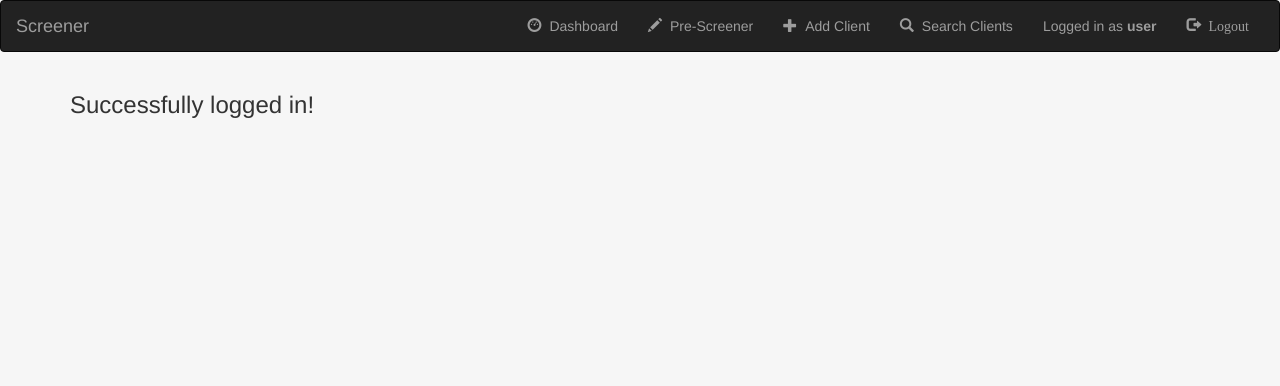
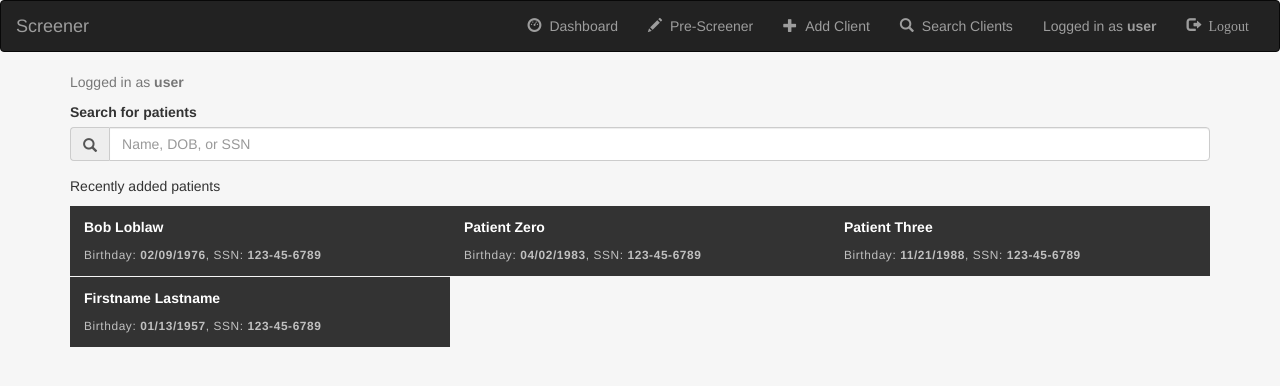
Before and after one commit to codeforamerica/rva-screening, a Jekyll site: the page built from view_login-success.html, in a window 1280 px wide. Shown: the top 386 px of the page. Built offline with Jekyll 4.4.1, drawn with Linux system fonts in a browser that asks for light colours; nearby versions of some CDN libraries; Markdown is read by kramdown in place of the engine named in the settings.

Commit message:
login landing page template

```diff
--- a/_includes/head.html
+++ b/_includes/head.html
@@ -1,7 +1,7 @@
 <html lang="en">
 <head>
   <title>RVA Screener</title>
-  <meta name="viewport" content="width=device-width">
+  <meta name="viewport" content="width=device-width" charset="utf-8">
   <script src="http://code.jquery.com/jquery-1.11.0.min.js"></script>
   <script src="http://code.jquery.com/jquery-migrate-1.2.1.min.js"></script>
 
--- a/statics/app.css
+++ b/statics/app.css
@@ -9,6 +9,22 @@ body {
  *
  */
 .nav a .glyphicon:before { margin-right:8px; }
+
+/* LOGIN LANDING
+ *
+ *
+ */
+.patient-list-item {
+  color:white;
+  background:#333;
+  padding:.8em 1em .1em;
+  margin-bottom:.1em;
+}
+.patient-list-item-id {
+  font-weight:100;
+  letter-spacing: .05em;
+  color:#c0c0c0;
+}
 
 
 /* PRE-SCREENING
--- a/view_login-success.html
+++ b/view_login-success.html
@@ -3,4 +3,39 @@ layout: default
 login: true
 ---
 
-<h3>Successfully logged in!</h3>
+<p class="text-muted">Logged in as <strong>user</strong></p>
+
+<!-- search -->
+<form>
+  <div class="form-group">
+    <label for="household-income">Search for patients</label>
+    <div class="input-group">
+      <div class="input-group-addon"><span class="glyphicon glyphicon-search"></span></div>
+      <input type="text" class="form-control" id="household-income" placeholder="Name, DOB, or SSN">
+    </div>
+  </div>
+</form>
+
+<p>Recently added patients</p>
+
+<div class="patient-list">
+  <a href="patient_overview.html"><div class="patient-list-item col-sm-4">
+    <p><strong>Bob Loblaw</strong></p>
+    <p class="small patient-list-item-id">Birthday: <strong>02/09/1976</strong>, SSN: <strong>123-45-6789</strong></p>
+  </div></a>
+
+  <a href="patient_overview.html"><div class="patient-list-item col-sm-4">
+    <p><strong>Patient Zero</strong></p>
+    <p class="small patient-list-item-id">Birthday: <strong>04/02/1983</strong>, SSN: <strong>123-45-6789</strong></p>
+  </div></a>
+
+  <a href="patient_overview.html"><div class="patient-list-item col-sm-4">
+    <p><strong>Patient Three</strong></p>
+    <p class="small patient-list-item-id">Birthday: <strong>11/21/1988</strong>, SSN: <strong>123-45-6789</strong></p>
+  </div></a>
+
+  <a href="patient_overview.html"><div class="patient-list-item col-sm-4">
+    <p><strong>Firstname Lastname</strong></p>
+    <p class="small patient-list-item-id">Birthday: <strong>01/13/1957</strong>, SSN: <strong>123-45-6789</strong></p>
+  </div></a>
+</div>
```
